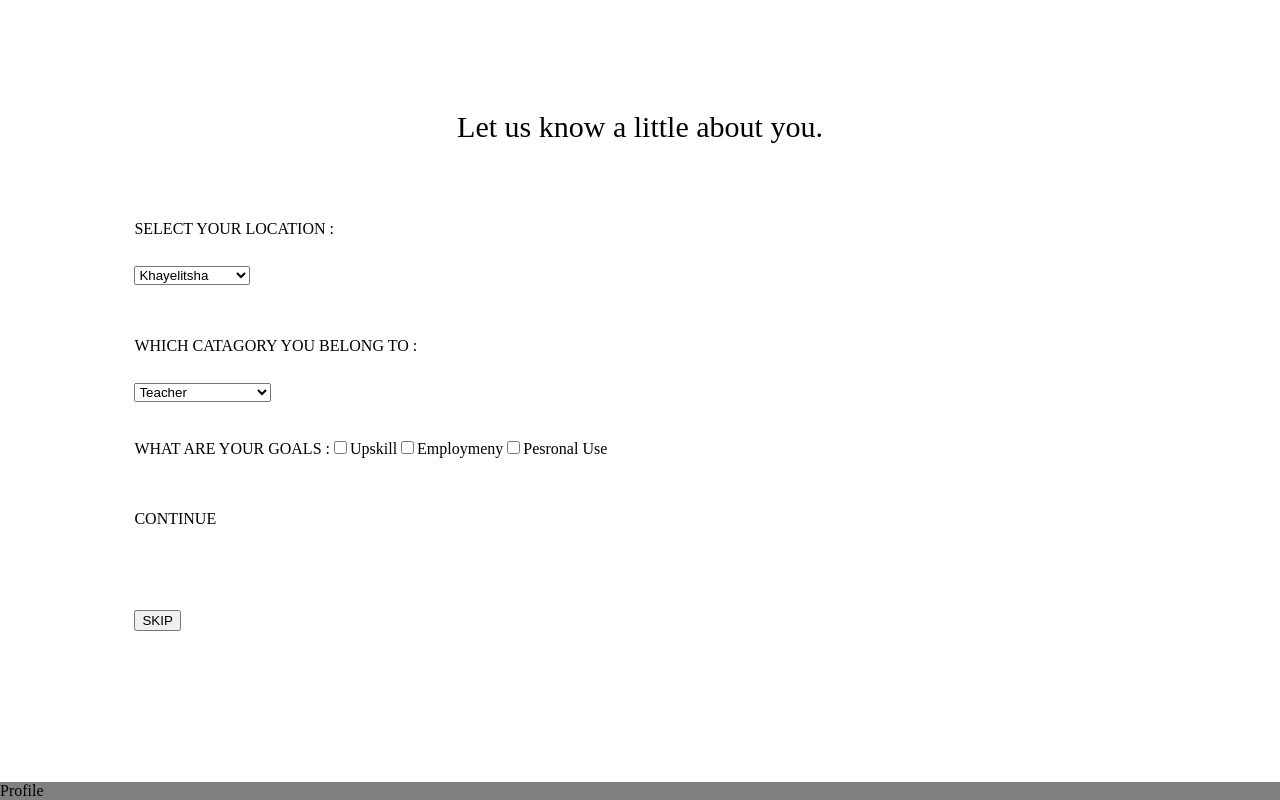
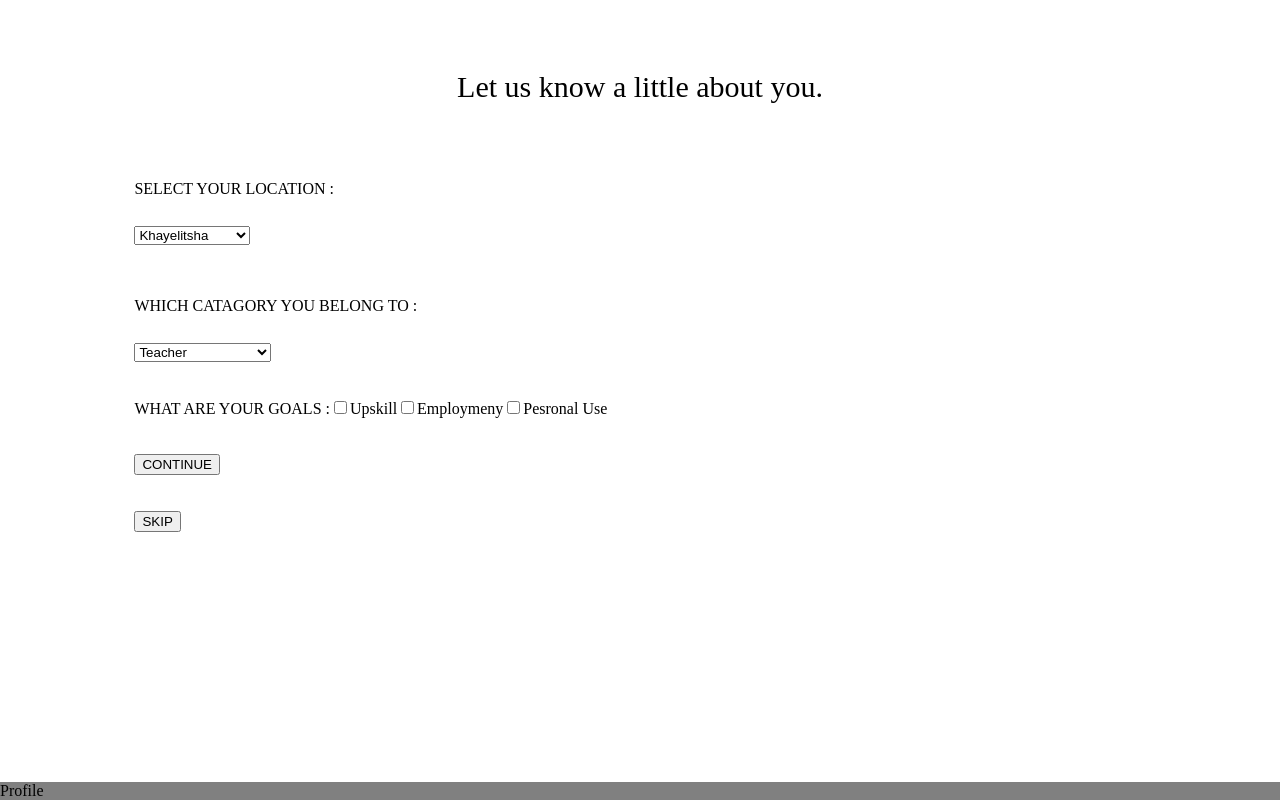
Before and after one commit to Babesgotbytes4/digi-app, a React (Create React App) app: page /Dropdown in a window 1280 px wide. Built offline with nearby package versions, Linux system fonts and the light colour scheme.

Commit message:
new changes

```diff
--- a/src/views/Dropdown/Dropdown.js
+++ b/src/views/Dropdown/Dropdown.js
@@ -15,16 +15,11 @@ const Container = styled.p`
 background-color: smocky ;
 width: 80%;
 
-margin: 50px auto;
-padding-bottom: 50px;
+margin: 10px auto;
+padding-bottom: 10px;
 
 `
 const Label = styled.p`
-height: 30px;
-  justify-self: start;
-
-`
-const Button = styled.p`
 height: 30px;
   justify-self: start;
 
@@ -69,7 +64,7 @@ export const Dropdown = () => {
     <br />
     <div>
       <br />
-      <Button type='submit' id='submit'>CONTINUE</Button>
+      <button type='submit' id='submit'>CONTINUE</button>
     <br />
     <br />
     <br />
```
Also changed, not shown: src/views/Home/Home.js (line endings or trailing spaces).
